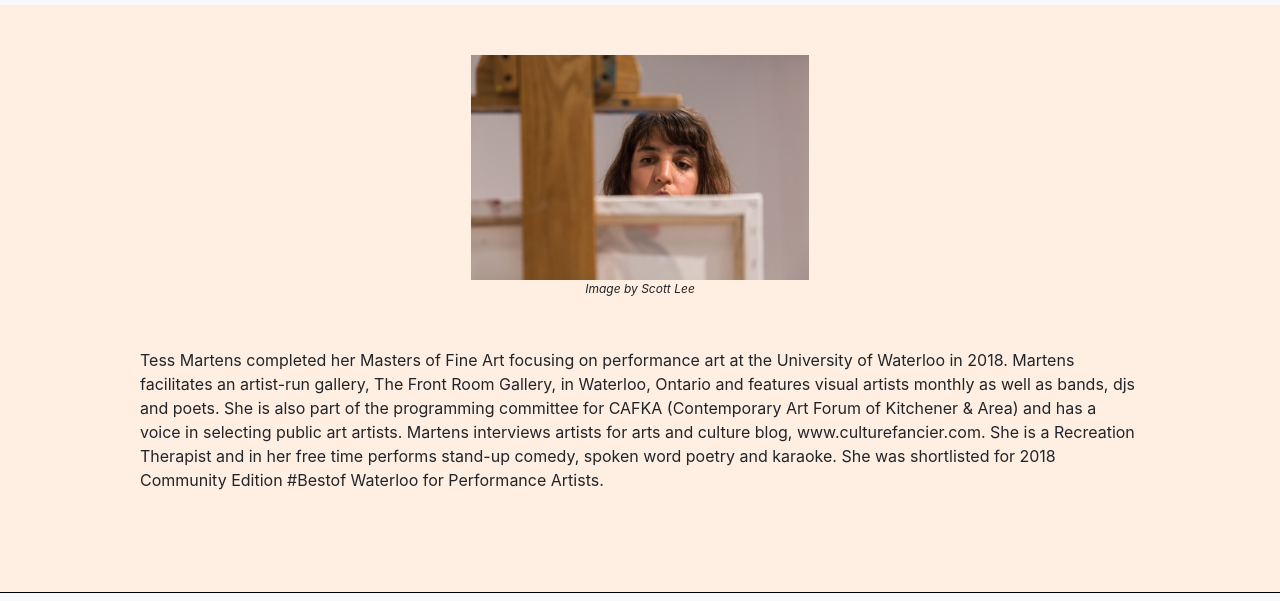
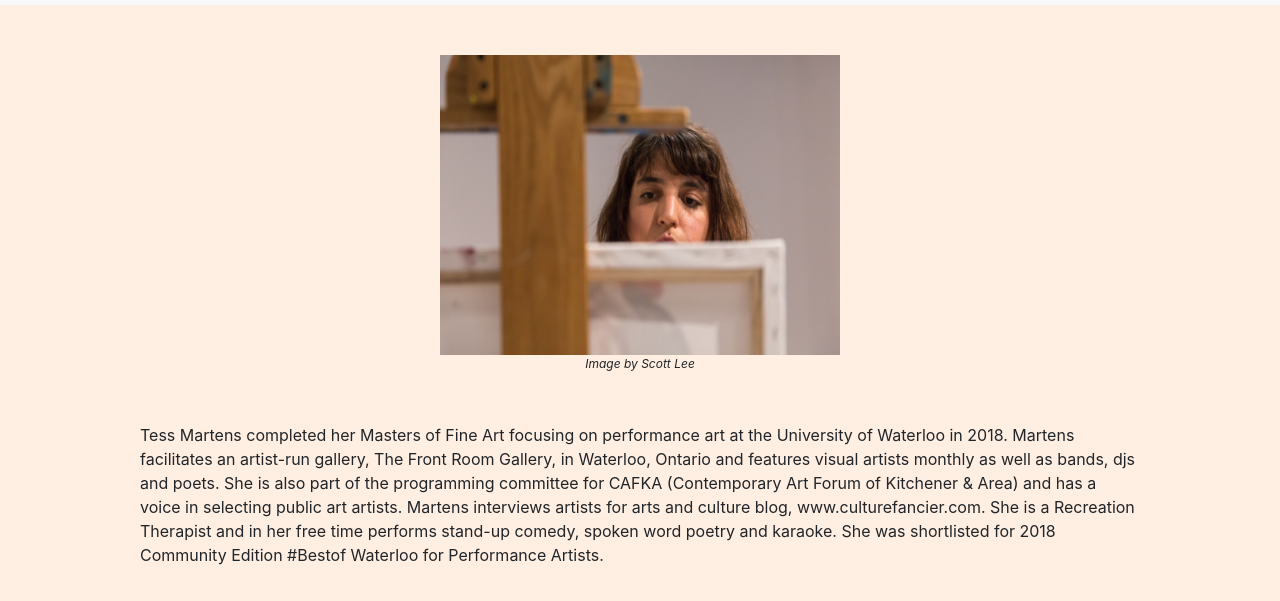
Before and after one commit to JayMartensCodes/tessMartensArtSite, a plain HTML site: page index.html in a window 1280 px wide. Shown: the part 81-682 px from the top of the page. Drawn offline with nearby package versions, Linux system fonts and the light colour scheme.

Commit message:
headshot photo sizing

```diff
--- a/home.html
+++ b/home.html
@@ -1,5 +1,5 @@
 <div class="container-fluid home">
-    <img src="images/homePic.jpeg" style="display: block; margin-left: auto; margin-right: auto;margin-top: 50px; height: 48%; width: 27%">
+    <img src="images/homePic.jpeg" class="headshot" style="display: block; margin-left: auto; margin-right: auto;margin-top: 50px; height: 48%; width: 27%">
     <div style="margin-bottom: 50px; text-align: center; font-size: 12px;"><i>Image by Scott Lee</i> </div>
     <p style="margin-left:10%; margin-right: 10%;">Tess Martens completed her Masters of Fine Art focusing on performance art at the University of Waterloo in 2018. Martens facilitates an artist-run gallery, The Front Room Gallery, in Waterloo, Ontario and features visual artists monthly as well as bands, djs and poets. She is also part of the programming committee for CAFKA (Contemporary Art Forum of Kitchener & Area) and has a voice in selecting public art artists. Martens interviews artists for arts and culture blog, www.culturefancier.com. She is a Recreation Therapist and in her free time performs stand-up comedy, spoken word poetry and karaoke. She was shortlisted for 2018 Community Edition #Bestof Waterloo for Performance Artists.</p>
 </div>
--- a/styles.less
+++ b/styles.less
@@ -135,6 +135,11 @@ iframe {
     width: 350px;
 }
 
+.headshot {
+    min-height: 300px;
+    min-width: 400px;
+}
+
 // Small devices (landscape phones, 576px and up)
 @media (min-width: 576px) {
 }
```
